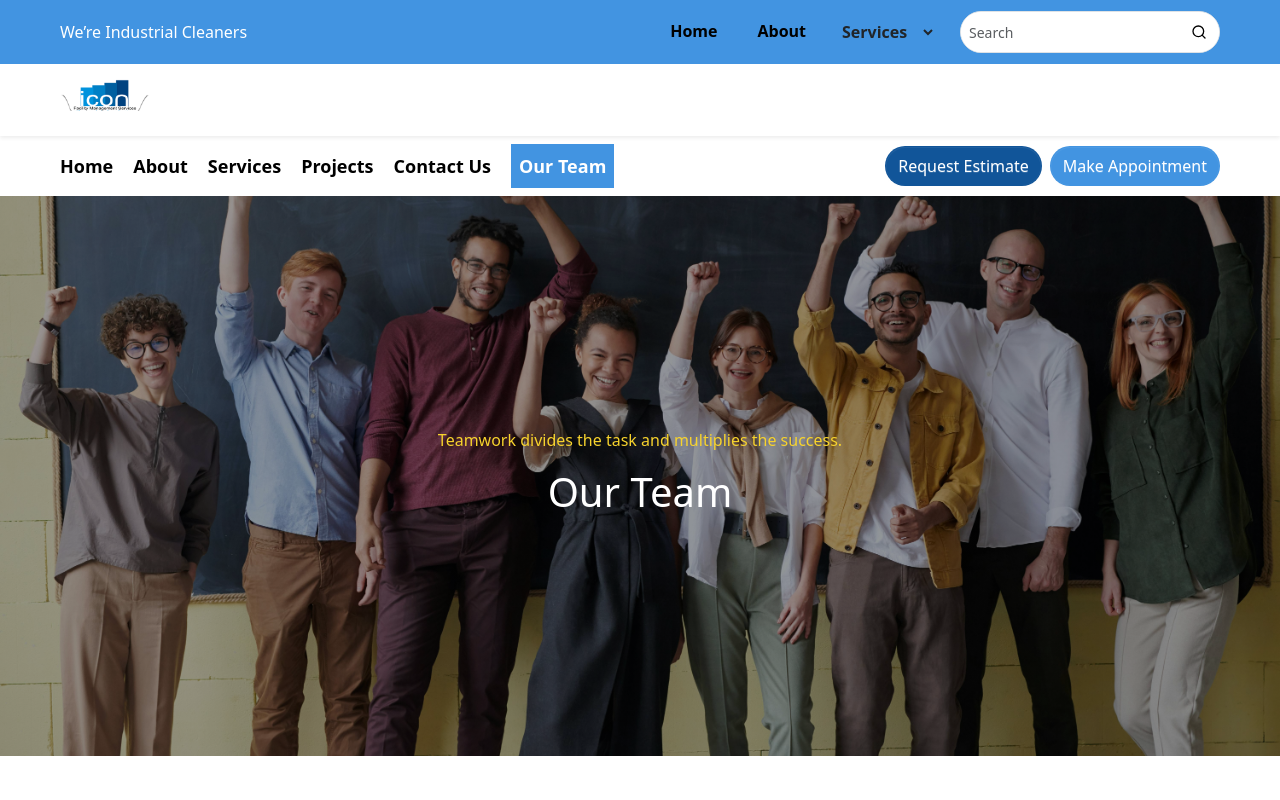
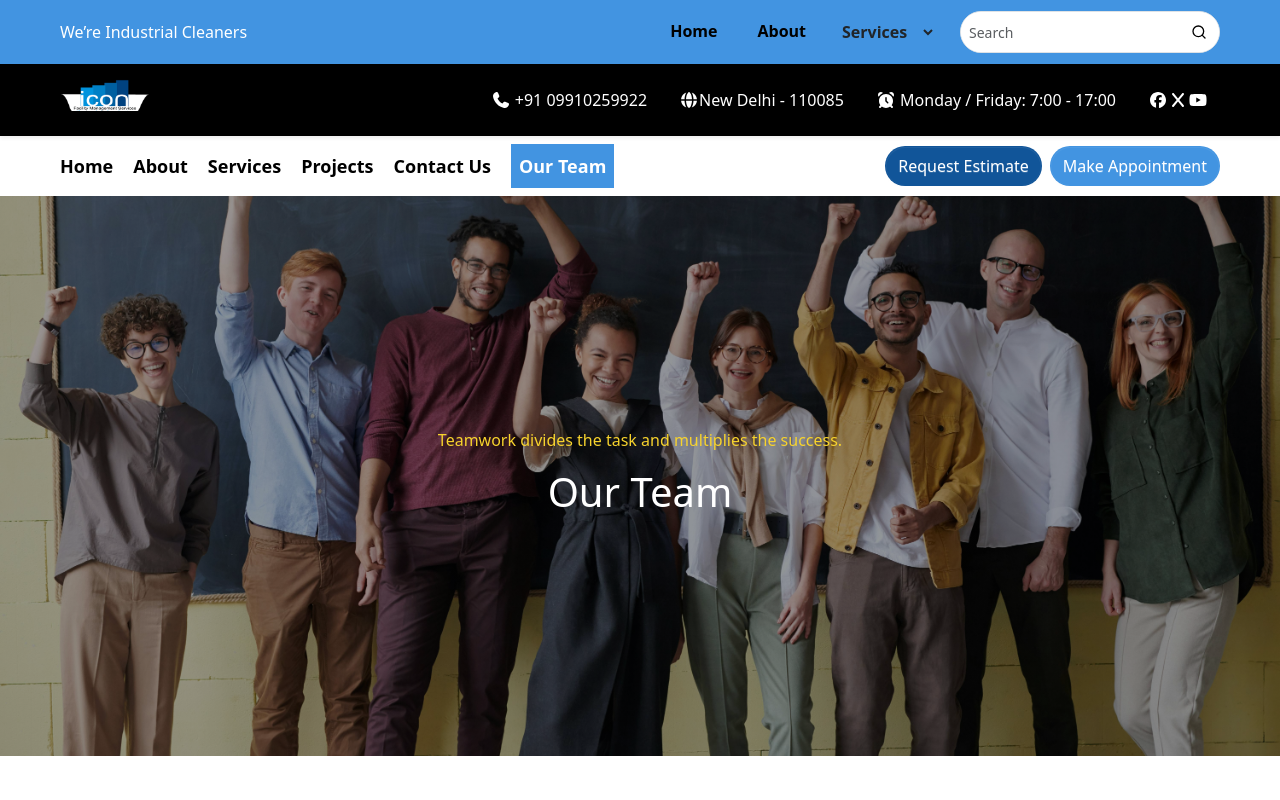
Before and after one commit to alimoid14/Icon-Facility, a React (Vite) app: page /Team in a window 1280 px wide. Shown: the top 800 px of the page. Built offline with nearby package versions, Linux system fonts and the light colour scheme.

Commit message:
Correct logo overflow and set nav background to black

```diff
--- a/src/assets/NavDown.jsx
+++ b/src/assets/NavDown.jsx
@@ -29,12 +29,15 @@ function NavDown({
   return (
     <>
       <header
-        className="navbar bg-base-100 shadow-sm text-white mt-[64px] mb-2"
+        className="navbar bg-black shadow-sm text-white mt-[64px] mb-2"
         aria-label="Navigation Layer 2"
       >
-        <div className="w-full max-w-7xl md:px-0 lg:px-12 mx-auto flex flex-col lg:flex-row items-center justify-between">
-          <div className="h-25">
-            <Link to="/" className="btn btn-ghost text-xl mb-3 block">
+        <div className="w-full max-w-7xl md:px-0 lg:px-12 mx-auto flex flex-col lg:flex-row !items-center justify-between">
+          <div className="">
+            <Link
+              to="/"
+              className="btn btn-ghost text-xl mb-3 block !overflow-clip"
+            >
               <img
                 src={logo}
                 alt="Icon-Facility logo"
```
